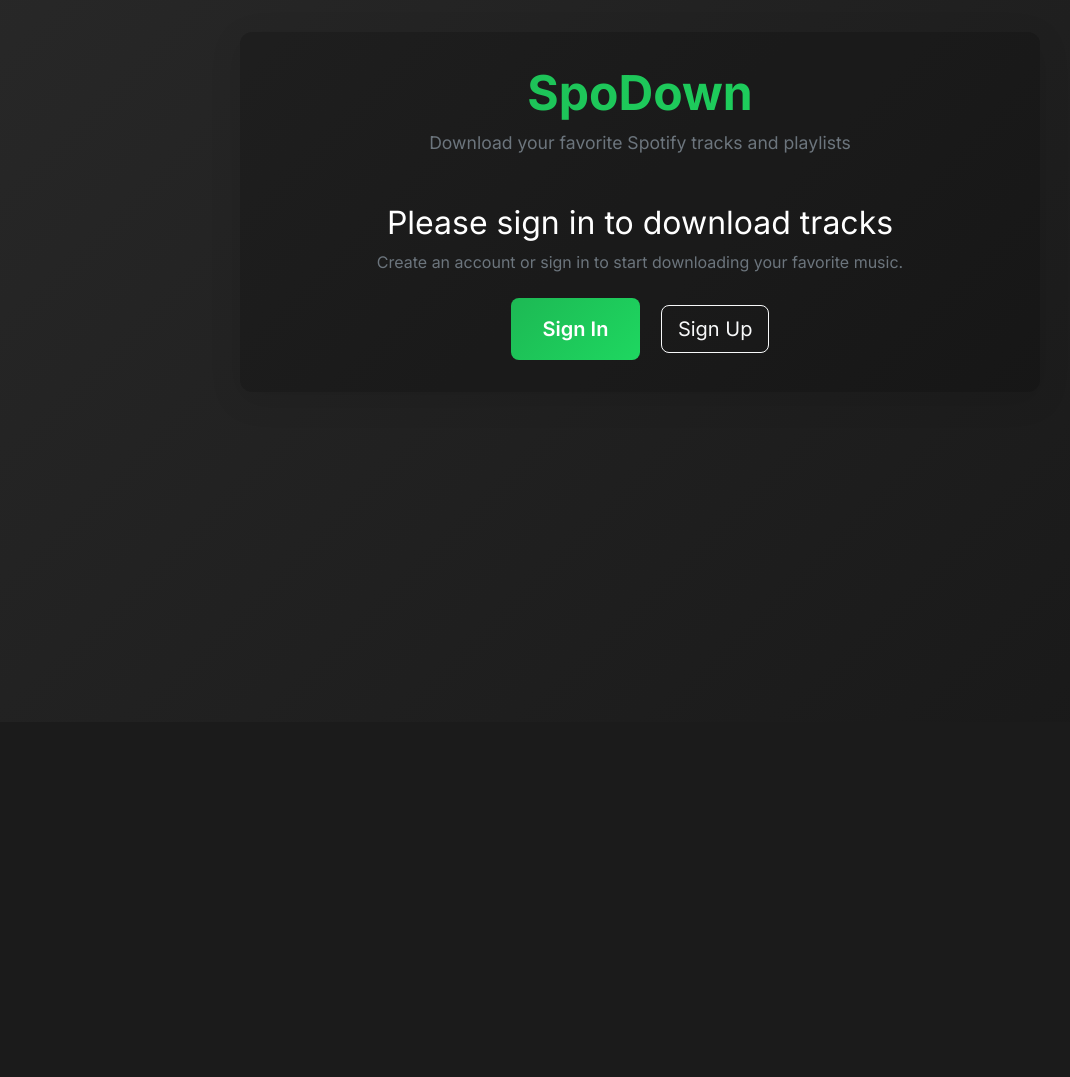
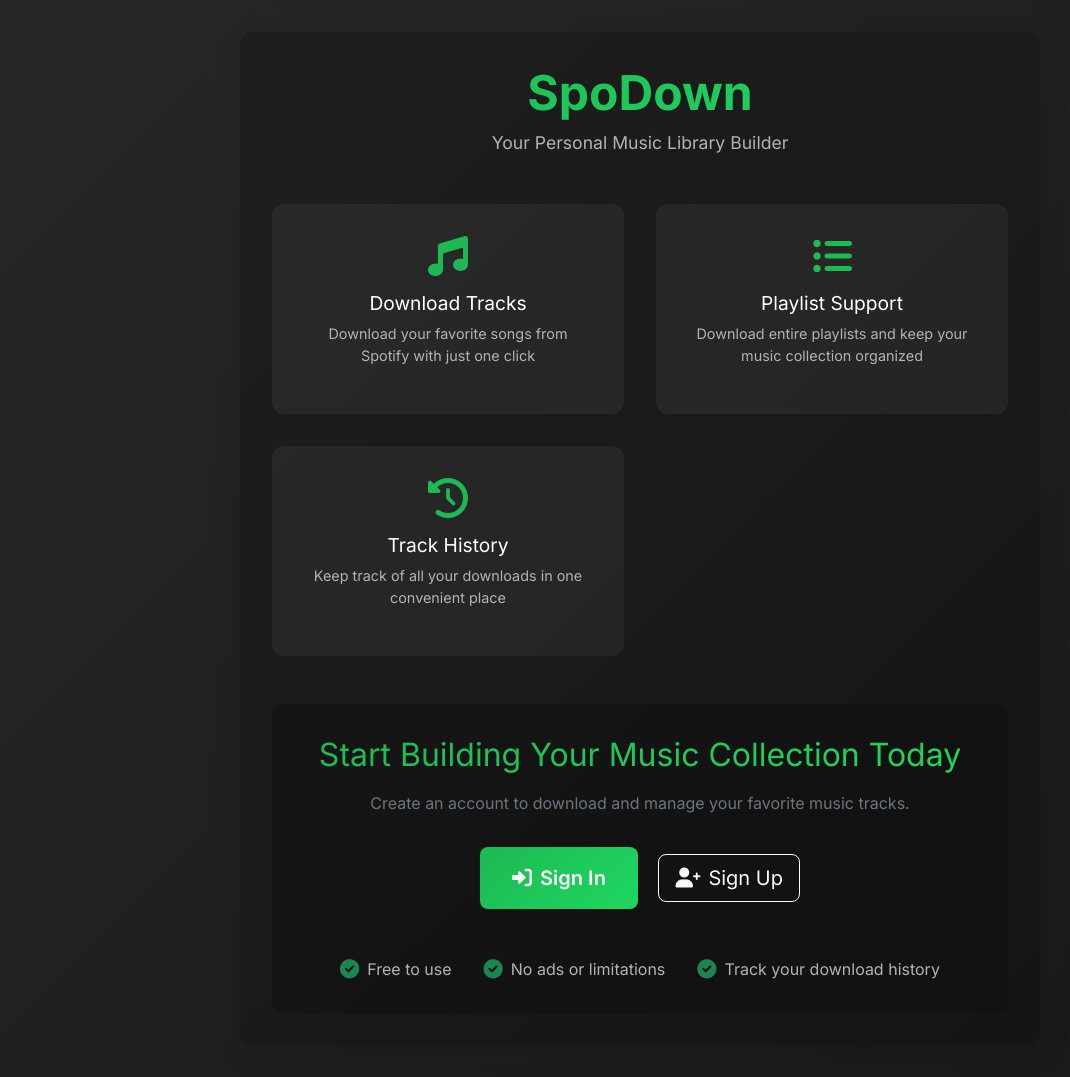
Before and after one commit to Ber906/spodown, a Flask app: page / in a window 1280 px wide. Shown: the part 78-1155 px from the top of the page, without its empty margins (0-1070 px from the left). Before the commit the page ends 438 px from the top, so only its background shows below. Run offline with Flask 3, Linux system fonts and the light colour scheme; some libraries are stand-ins or nearby versions.

Commit message:
Enhance main page with hero section, features grid, and call-to-action to improve user engagement.
Replit-Commit-Author: Agent
Replit-Commit-Session-Id: ed5a4378-1d35-4e0a-a8e6-a8da24c32c69
Replit-Commit-Screenshot-Url: https://storage.googleapis.com/screenshot-production-us-central1/2137c201-6830-4c91-9871-d430be0187df/f8c71661-3b7c-4f02-838b-d08338471133.jpg

```diff
--- a/static/css/style.css
+++ b/static/css/style.css
@@ -309,3 +309,104 @@ body {
 .auth-footer a:hover {
     color: #1ED760;
 }
+
+/* Add these styles to the existing CSS file */
+
+.hero-section {
+    text-align: center;
+    margin-bottom: 3rem;
+}
+
+.subtitle {
+    font-size: 1.2rem;
+    color: var(--text-secondary);
+    margin-bottom: 2rem;
+}
+
+.features-grid {
+    display: grid;
+    grid-template-columns: repeat(auto-fit, minmax(250px, 1fr));
+    gap: 2rem;
+    margin: 3rem 0;
+}
+
+.feature-card {
+    background: rgba(255, 255, 255, 0.05);
+    padding: 2rem;
+    border-radius: 12px;
+    text-align: center;
+    transition: transform 0.3s ease;
+}
+
+.feature-card:hover {
+    transform: translateY(-5px);
+    background: rgba(255, 255, 255, 0.1);
+}
+
+.feature-icon {
+    font-size: 2.5rem;
+    color: var(--spotify-green);
+    margin-bottom: 1rem;
+}
+
+.feature-card h3 {
+    color: var(--text-primary);
+    font-size: 1.2rem;
+    margin-bottom: 0.5rem;
+}
+
+.feature-card p {
+    color: var(--text-secondary);
+    font-size: 0.9rem;
+    line-height: 1.5;
+}
+
+.cta-section {
+    padding: 2rem;
+    background: rgba(0, 0, 0, 0.2);
+    border-radius: 12px;
+    margin-top: 3rem;
+}
+
+.cta-section h2 {
+    font-size: 2rem;
+    margin-bottom: 1rem;
+    background: var(--primary-gradient);
+    -webkit-background-clip: text;
+    -webkit-text-fill-color: transparent;
+}
+
+.cta-buttons {
+    margin: 2rem 0;
+}
+
+.benefits {
+    display: flex;
+    justify-content: center;
+    gap: 2rem;
+    flex-wrap: wrap;
+}
+
+.benefit-item {
+    display: flex;
+    align-items: center;
+    gap: 0.5rem;
+    color: var(--text-secondary);
+}
+
+.benefit-item i {
+    font-size: 1.2rem;
+}
+
+/* Responsive adjustments */
+@media (max-width: 768px) {
+    .features-grid {
+        grid-template-columns: 1fr;
+    }
+
+    .benefits {
+        flex-direction: column;
+        align-items: center;
+        gap: 1rem;
+    }
+}
--- a/templates/index.html
+++ b/templates/index.html
@@ -2,9 +2,29 @@
 
 {% block content %}
 <div class="app-container">
-    <div class="logo">
-        <h1>SpoDown</h1>
-        <p class="text-secondary">Download your favorite Spotify tracks and playlists</p>
+    <div class="hero-section">
+        <div class="logo">
+            <h1>SpoDown</h1>
+            <p class="subtitle">Your Personal Music Library Builder</p>
+        </div>
+
+        <div class="features-grid">
+            <div class="feature-card">
+                <i class="fas fa-music feature-icon"></i>
+                <h3>Download Tracks</h3>
+                <p>Download your favorite songs from Spotify with just one click</p>
+            </div>
+            <div class="feature-card">
+                <i class="fas fa-list-ul feature-icon"></i>
+                <h3>Playlist Support</h3>
+                <p>Download entire playlists and keep your music collection organized</p>
+            </div>
+            <div class="feature-card">
+                <i class="fas fa-history feature-icon"></i>
+                <h3>Track History</h3>
+                <p>Keep track of all your downloads in one convenient place</p>
+            </div>
+        </div>
     </div>
 
     {% if current_user.is_authenticated %}
@@ -51,12 +71,30 @@
             </button>
         </div>
     {% else %}
-        <div class="text-center mt-5">
-            <h2>Please sign in to download tracks</h2>
-            <p class="text-secondary">Create an account or sign in to start downloading your favorite music.</p>
-            <div class="mt-4">
-                <a href="{{ url_for('auth.signin') }}" class="btn btn-spotify btn-lg me-3">Sign In</a>
-                <a href="{{ url_for('auth.signup') }}" class="btn btn-outline-light btn-lg">Sign Up</a>
+        <div class="cta-section text-center mt-5">
+            <h2>Start Building Your Music Collection Today</h2>
+            <p class="text-secondary mb-4">Create an account to download and manage your favorite music tracks.</p>
+            <div class="cta-buttons">
+                <a href="{{ url_for('auth.signin') }}" class="btn btn-spotify btn-lg me-3">
+                    <i class="fas fa-sign-in-alt me-2"></i>Sign In
+                </a>
+                <a href="{{ url_for('auth.signup') }}" class="btn btn-outline-light btn-lg">
+                    <i class="fas fa-user-plus me-2"></i>Sign Up
+                </a>
+            </div>
+            <div class="benefits mt-5">
+                <div class="benefit-item">
+                    <i class="fas fa-check-circle text-success"></i>
+                    <span>Free to use</span>
+                </div>
+                <div class="benefit-item">
+                    <i class="fas fa-check-circle text-success"></i>
+                    <span>No ads or limitations</span>
+                </div>
+                <div class="benefit-item">
+                    <i class="fas fa-check-circle text-success"></i>
+                    <span>Track your download history</span>
+                </div>
             </div>
         </div>
     {% endif %}
```
